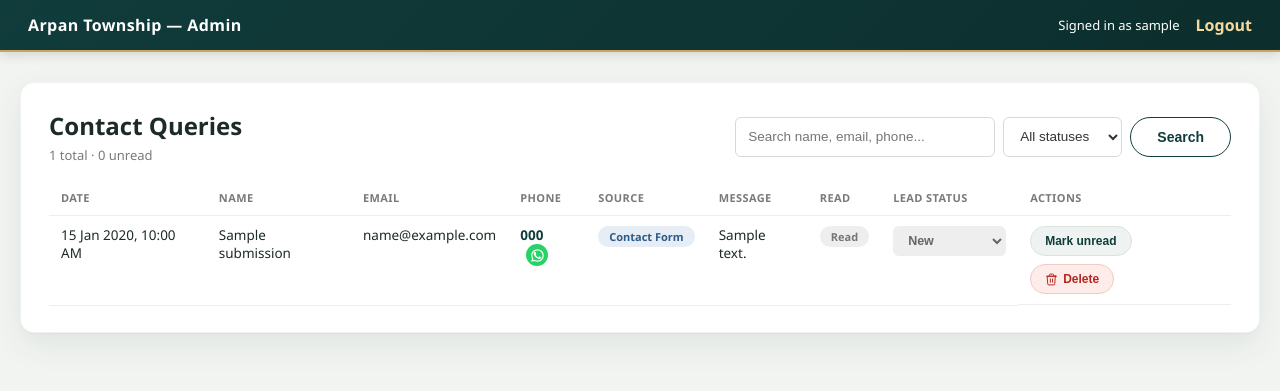
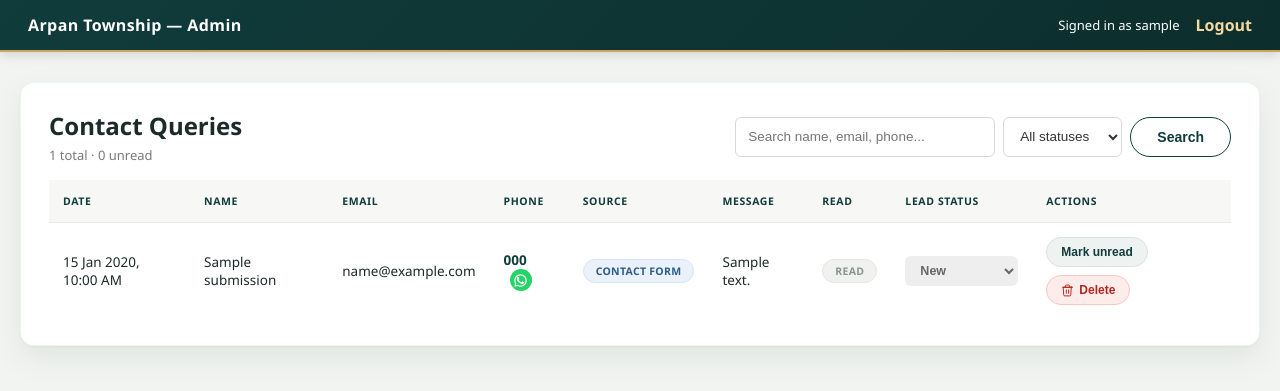
Before and after one commit to bhupindersinghsaggu/ARPANTOWNSHIP, a PHP site: page /admin/index.php in a window 1280 px wide. Shown: the top 391 px of the page. Run offline with PHP 8.4, Linux system fonts and the light colour scheme; the visitor is signed in with stand-in values (Sample User, id 1); tables that the repository leaves empty hold one stand-in row (values such as "Sample post").

Commit message:
Update style.php

```diff
--- a/admin/includes/style.php
+++ b/admin/includes/style.php
@@ -132,21 +132,48 @@
     .admin-alert.error { background: #fdecea; color: #b3261e; border: 1px solid #f5c2be; }
     .admin-alert.success { background: #e8f4ee; color: #103c3b; border: 1px solid #b9ddc8; }
 
+    .admin-table-wrap {
+        border: 1px solid #edf0ee;
+        border-radius: 12px;
+        overflow: hidden;
+    }
     table.admin-table { width: 100%; border-collapse: collapse; font-size: 13.5px; }
     table.admin-table th, table.admin-table td {
         text-align: left;
-        padding: 10px 12px;
-        border-bottom: 1px solid #eee;
-        vertical-align: top;
+        padding: 14px 14px;
+        border-bottom: 1px solid #f0f2f0;
+        vertical-align: middle;
     }
-    table.admin-table th { color: #7a7a7a; text-transform: uppercase; font-size: 11px; letter-spacing: .4px; }
-    table.admin-table tr.unread { background: #fbf6ec; font-weight: 600; }
+    table.admin-table thead th {
+        color: #103c3b;
+        text-transform: uppercase;
+        font-size: 10.5px;
+        letter-spacing: .6px;
+        font-weight: 700;
+        background: #f7f8f6;
+        border-bottom: 1px solid #e7eae7;
+    }
+    table.admin-table tbody tr { transition: background .15s ease; }
+    table.admin-table tbody tr:last-child td { border-bottom: none; }
+    table.admin-table tbody tr:hover { background: #f9faf8; }
+    table.admin-table tr.unread { background: #fdfaf2; box-shadow: inset 3px 0 0 #cda45e; }
+    table.admin-table tr.unread:hover { background: #fbf5e6; }
 
-    .badge { display: inline-block; padding: 3px 11px; border-radius: 20px; font-size: 11px; font-weight: 600; white-space: nowrap; }
-    .badge.unread { background: #cda45e; color: #103c3b; }
-    .badge.read { background: #eee; color: #777; }
-    .badge.source-whatsapp { background: #dcf5e6; color: #128c4a; }
-    .badge.source-contact_form { background: #e6edf4; color: #2c5c8a; }
+    .badge {
+        display: inline-block;
+        padding: 4px 12px;
+        border-radius: 20px;
+        font-size: 10.5px;
+        font-weight: 700;
+        letter-spacing: .3px;
+        text-transform: uppercase;
+        white-space: nowrap;
+        border: 1px solid transparent;
+    }
+    .badge.unread { background: #cda45e; color: #fff; }
+    .badge.read { background: #f1f2f0; color: #8a938f; border-color: #e5e7e4; }
+    .badge.source-whatsapp { background: #e6f9ee; color: #0f9d58; border-color: #cdefdc; }
+    .badge.source-contact_form { background: #eaf1fb; color: #2c5c8a; border-color: #d6e5f5; }
 
     .admin-actions { display: flex; flex-wrap: wrap; gap: 8px; }
     .admin-actions form { display: inline-flex; }
```
